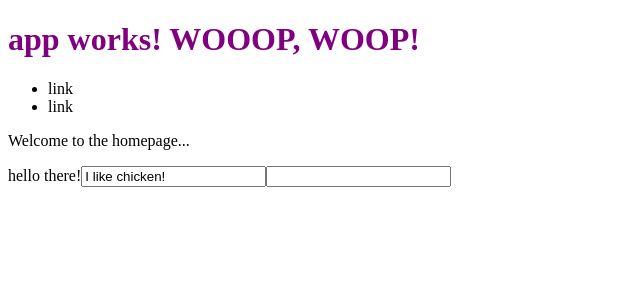
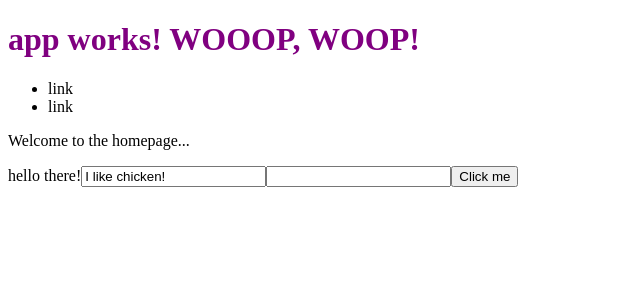
Before and after one commit to r4smus/netNinjaAngular2Tut, an Angular app in the folder ninja-directory/: page / in a window 1280 px wide. Shown: the top 300 px of the page, without its empty margins (0-640 px from the left). Built offline with nearby package versions, Linux system fonts and the light colour scheme.

Commit message:
#12: Event binding

```diff
--- a/ninja-directory/src/app/home/home.component.html
+++ b/ninja-directory/src/app/home/home.component.html
@@ -6,3 +6,4 @@
 <!-- property binding -->
 <input value="{{myString}}" />
 <input required="{{myBoolean}}" />
+<button (click)="alertMe('I like FC Augsburg!')">Click me</button>
--- a/ninja-directory/src/app/home/home.component.ts
+++ b/ninja-directory/src/app/home/home.component.ts
@@ -14,4 +14,8 @@ export class HomeComponent implements OnInit {
   ngOnInit() {
   }
 
+  alertMe(val: string){
+    alert(val);
+  }
+
 }
```
